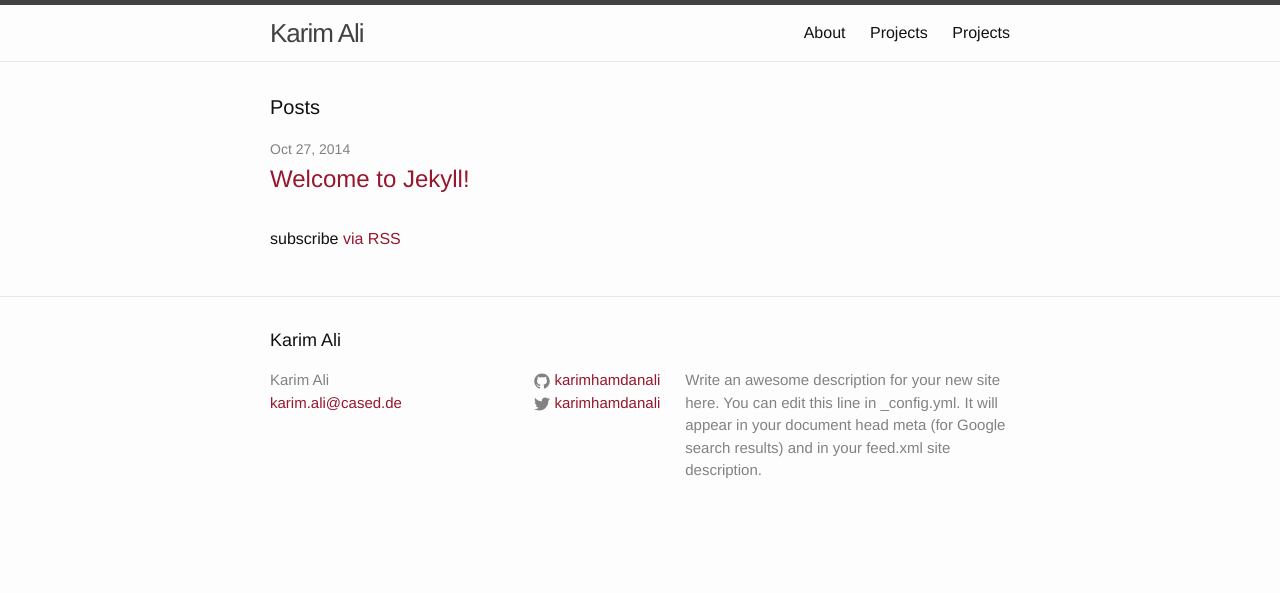
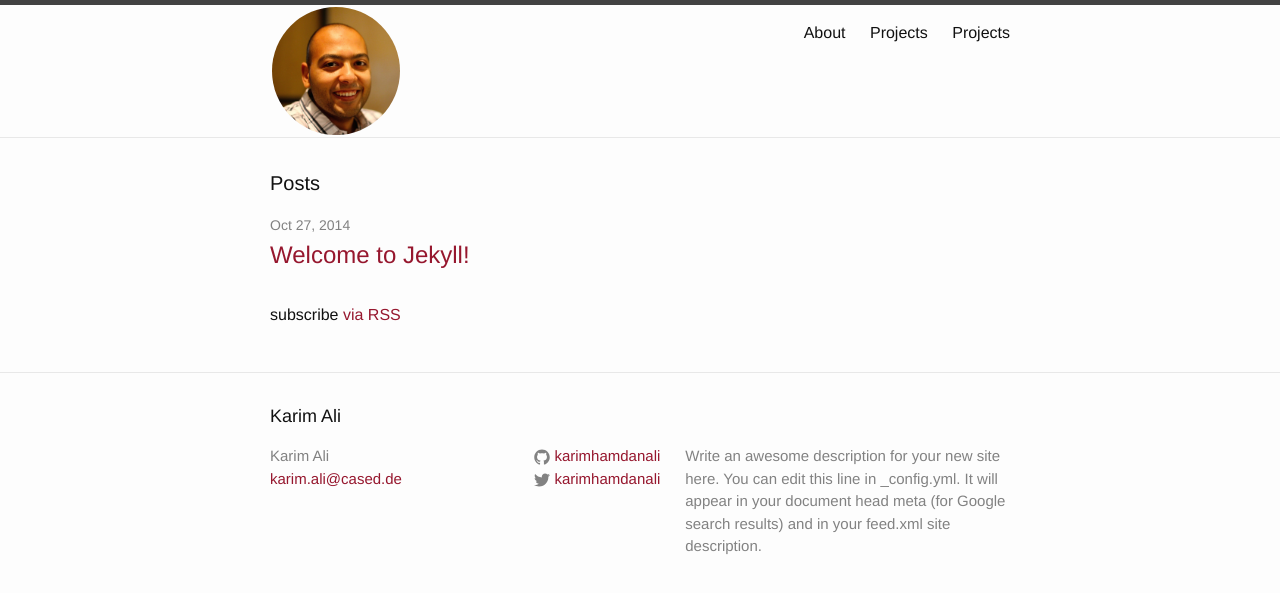
Before and after one commit to karimhamdanali/karimhamdanali.github.io, a Jekyll site: the page built from index.html, in a window 1280 px wide. Shown: the top 593 px of the page. Built offline with Jekyll 4.4.1, drawn with Linux system fonts in a browser that asks for light colours.

Commit message:
profile pic

```diff
--- a/_includes/header.html
+++ b/_includes/header.html
@@ -2,7 +2,10 @@
 
   <div class="wrapper">
 
-    <a class="site-title" href="{{ site.baseurl }}/">{{ site.title }}</a>
+    <!--<a class="site-title" href="{{ site.baseurl }}/">{{ site.title }}</a>-->
+      <a class="site-title" href="{{ site.baseurl }}">
+          <img src="{{ "/resources/images/karim.jpg" | prepend: site.baseurl }}" alt="Karim Ali" />
+      </a>
 
     <nav class="site-nav">
       <a href="#" class="menu-icon">
--- a/_sass/_layout.scss
+++ b/_sass/_layout.scss
@@ -20,6 +20,18 @@
     &,
     &:visited {
         color: $grey-color-dark;
+    }
+
+    > img {
+        max-height: 128px;
+        max-width:  128px;
+        border-radius: 50%;
+        margin: 2px;
+
+        @include media-query($on-palm) {
+            max-height: 32px;
+            max-width:  32px;
+        }
     }
 }
 
```
